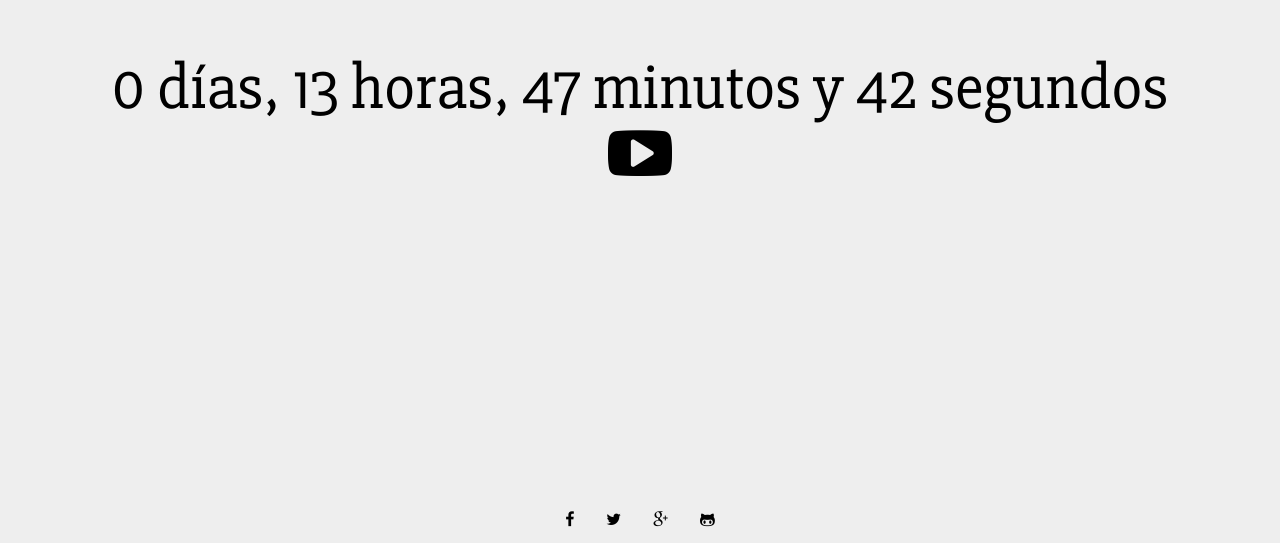
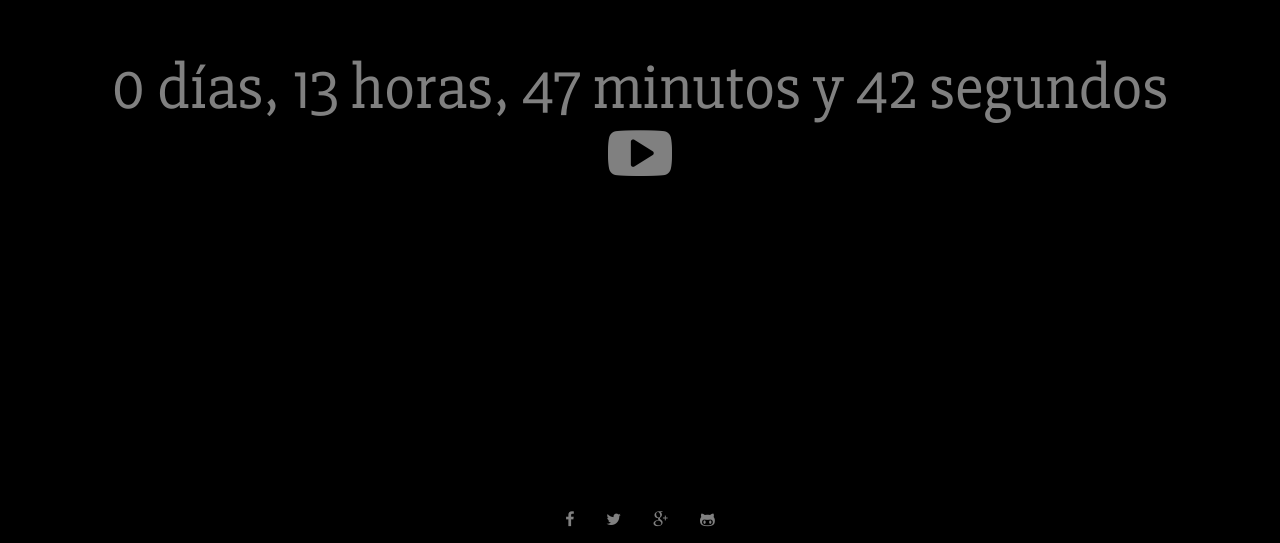
Before and after one commit to debateMyEF/debateMyEF.github.io, a website: page index.html in a window 1280 px wide. Shown: the part 257-800 px from the top of the page. Drawn offline with Linux system fonts and the light colour scheme.

Commit message:
invert colors

```diff
--- a/index.html
+++ b/index.html
@@ -15,7 +15,7 @@
 <body ng-app="debateMyEF">
     <section ng-controller="CountdownCtrl" class="countdown">
         <div ng-if="date.days != 0 || date.hours != 0 || date.minutes != 0 || date.seconds != 0">
-            <span ng-cloak>
+            <span ng-cloak style="color: gray">
             {{date.days | timestamp: 'day'}}, {{date.hours | timestamp: 'hour'}},
             {{date.minutes | timestamp: 'minute'}} y
             {{date.seconds | timestamp: 'second'}}
--- a/styles/main.css
+++ b/styles/main.css
@@ -90,7 +90,7 @@ input, select {
 **/
 
 body {
-    background-color: #eee;
+    background-color: black;
 }
 section {
     height: 95vh;
@@ -113,12 +113,12 @@ footer{
 }
 
 footer a {
-    color: black;
+    color: gray;
     margin: 0vh 2vh 0vh 2vh;
 }
 
 #youtube {
-    color: black;
+    color: gray;
 }
 
 #youtube:hover {
@@ -138,7 +138,7 @@ footer a {
 }
 
 #github:hover {
-    color: gray;
+    color: #8b9dc3;
 }
 
 /**
```
